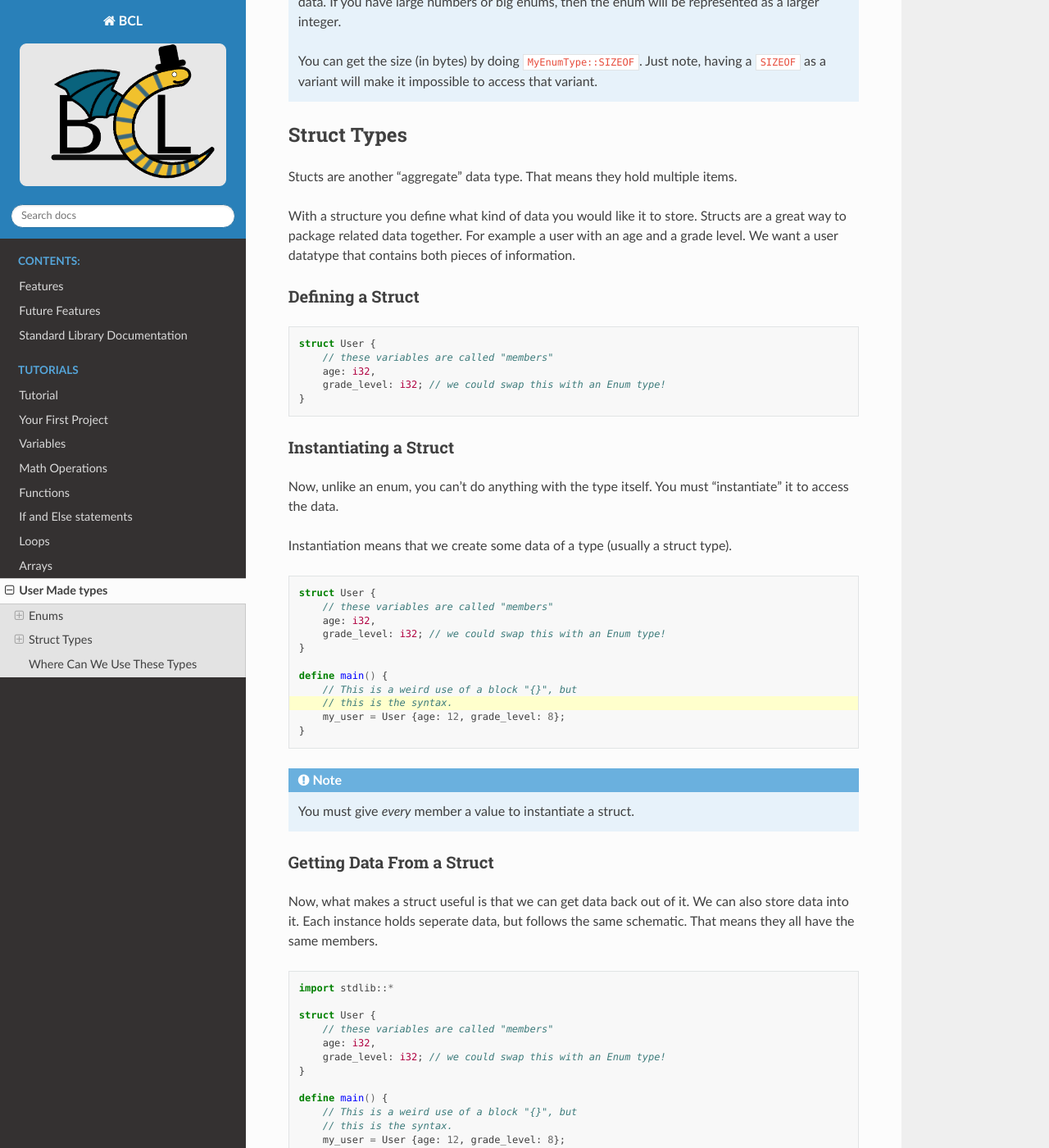
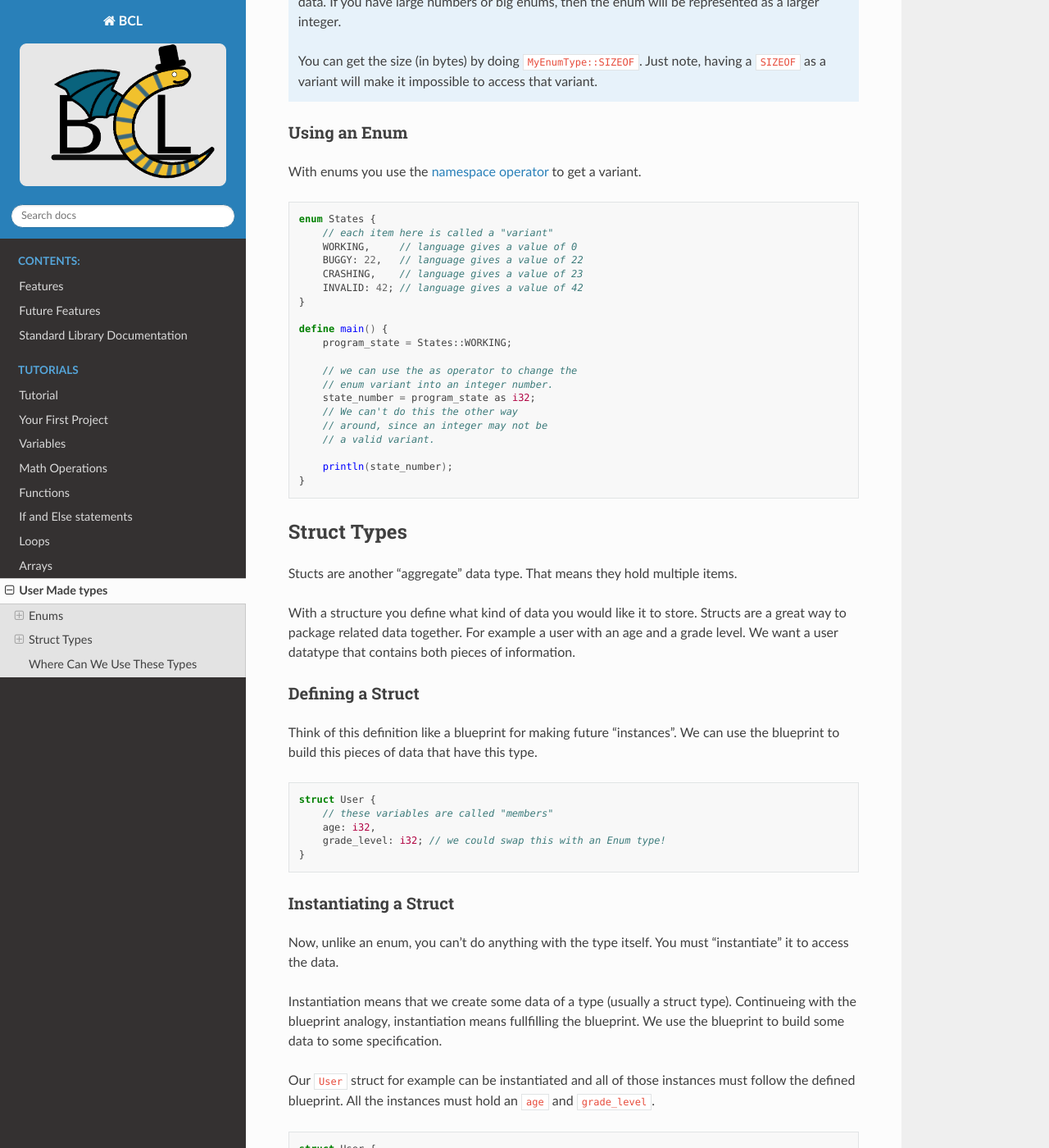
Before and after one commit to ArachnidAbby/BCL, a Sphinx documentation site: the page built from docs/source/tutorial/creating_types.rst, in a window 1280 px wide and 1400 px high, scrolled down 1323 px. Shown: the whole window at 82% size. Built offline with Sphinx 7.4.7 and the Read the Docs theme 2.0.0, drawn with Linux system fonts in a browser that asks for light colours; some of the changed text lies outside the part shown.

Commit message:
improved user-defined types tutorial

```diff
--- a/docs/source/tutorial/creating_types.rst
+++ b/docs/source/tutorial/creating_types.rst
@@ -50,10 +50,10 @@ a variant as having a specific value.
 
     enum States {
         // each item here is called a "variant"
-        WORKING,  // language gives a value of 0
-        BUGGY: 22,    // language gives a value of 22
-        CRASHING, // language gives a value of 23
-        INVALID: 42;  // language gives a value of 42
+        WORKING,     // language gives a value of 0
+        BUGGY: 22,   // language gives a value of 22
+        CRASHING,    // language gives a value of 23
+        INVALID: 42; // language gives a value of 42
     }
 
 .. note::
@@ -66,6 +66,34 @@ a variant as having a specific value.
     Just note, having a :code:`SIZEOF` as a variant will make it impossible to
     access that variant.
 
+--------------
+Using an Enum
+--------------
+
+With enums you use the :doc:`namespace operator </tutorial/math_operations>` to get a variant.
+
+.. code-block:: bcl
+
+    enum States {
+        // each item here is called a "variant"
+        WORKING,     // language gives a value of 0
+        BUGGY: 22,   // language gives a value of 22
+        CRASHING,    // language gives a value of 23
+        INVALID: 42; // language gives a value of 42
+    }
+
+    define main() {
+        program_state = States::WORKING;
+
+        // we can use the as operator to change the
+        // enum variant into an integer number.
+        state_number = program_state as i32;
+        // We can't do this the other way
+        // around, since an integer may not be
+        // a valid variant.
+
+        println(state_number);
+    }
 
 #############
 Struct Types
@@ -80,6 +108,9 @@ We want a user datatype that contains both pieces of information.
 ------------------
 Defining a Struct
 ------------------
+
+Think of this definition like a blueprint for making future "instances". We can use the blueprint to build
+this pieces of data that have this type.
 
 .. code-block:: bcl
 
@@ -97,7 +128,12 @@ Instantiating a Struct
 Now, unlike an enum, you can't do anything with the type itself.
 You must "instantiate" it to access the data.
 
-Instantiation means that we create some data of a type (usually a struct type).
+Instantiation means that we create some data of a type (usually a struct type). Continueing with the
+blueprint analogy, instantiation means fullfilling the blueprint. We use the blueprint to build some data
+to some specification.
+
+Our :code:`User` struct for example can be instantiated and all of those instances must follow the defined
+blueprint. All the instances must hold an :code:`age` and :code:`grade_level`.
 
 
 .. code-block:: bcl
@@ -126,7 +162,9 @@ Getting Data From a Struct
 
 Now, what makes a struct useful is that we can get data back out of it.
 We can also store data into it. Each instance holds seperate data, but follows the same
-schematic. That means they all have the same members.
+schematic.
+
+For this we use the :doc:`Member Access Operator </tutorial/math_operations>` which is the :code:`.` symbol in BCL.
 
 .. code-block:: bcl
     :emphasize-lines: 14, 24, 25
```
